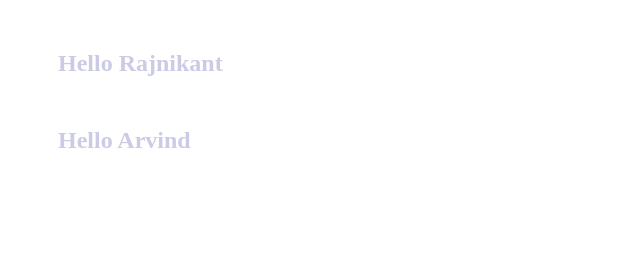
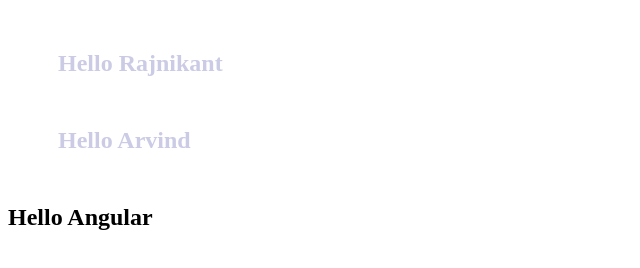
Before and after one commit to bhosale314314/simplecode, a plain HTML site: page index.html in a window 1280 px wide. Shown: the whole page, without its empty margins (0-640 px from the left). Drawn offline with Linux system fonts and the light colour scheme.

Commit message:
'addedNew'

```diff
--- a/index.html
+++ b/index.html
@@ -13,6 +13,7 @@
     </section>
     <section>
       <div id="name"><h1>Hello Arvind</h1></div>
+      <h1>Hello Angular</h1>
     </section>
   </body>
 </html>
```
